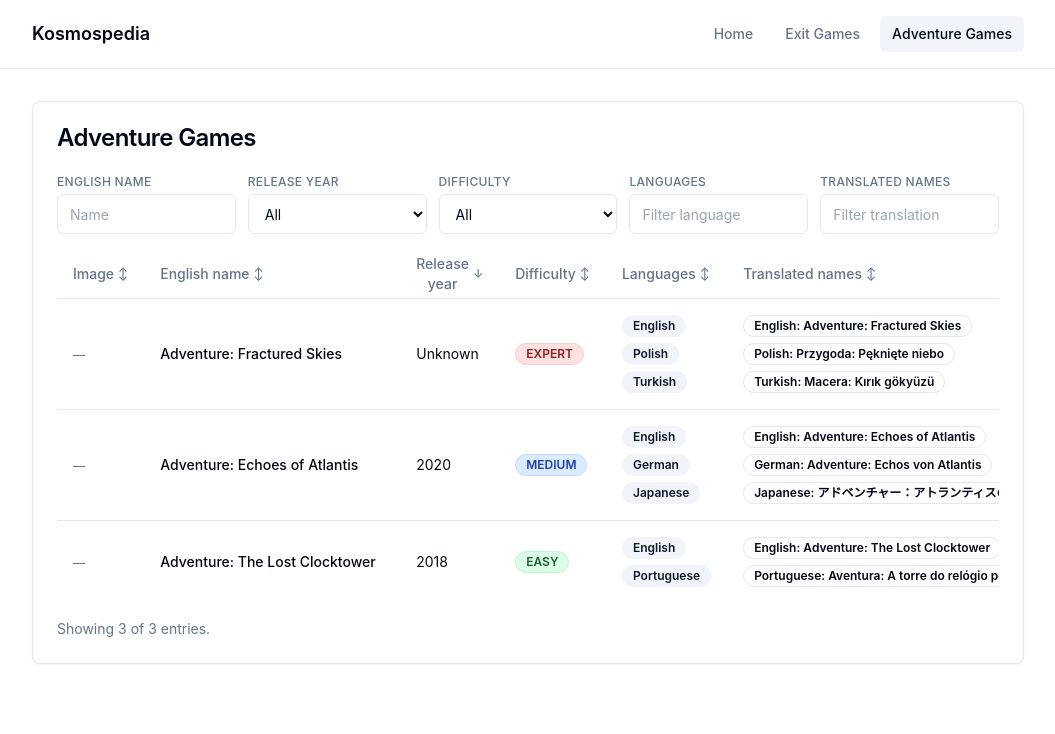
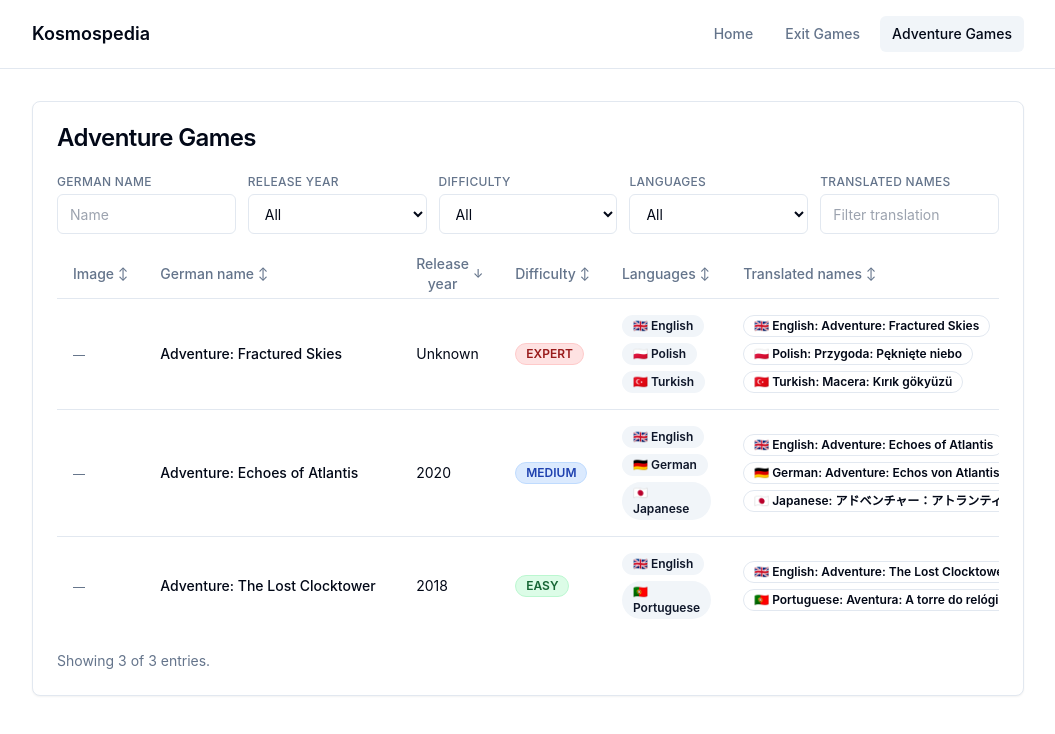
Before and after one commit to elenaferr0/kosmospedia, a React (Vite) app: page /adventure-games in a window 1280 px wide. Shown: the top 734 px of the page, without its empty margins (112-1167 px from the left). Built offline with nearby package versions, Linux system fonts and the light colour scheme.

Commit message:
feat: added language flags, renamed english name to german name

```diff
--- a/src/components/GameTable.tsx
+++ b/src/components/GameTable.tsx
@@ -8,17 +8,38 @@ type GameTableProps = {
   imageByKey?: Record<string, string>;
 };
 
-type SortColumn = 'image' | 'englishName' | 'releaseYear' | 'difficulty' | 'languages' | 'translations';
+type SortColumn = 'image' | 'germanName' | 'releaseYear' | 'difficulty' | 'languages' | 'translations';
 type SortDirection = 'asc' | 'desc';
+
+const FLAG_BY_LANGUAGE: Record<string, string> = {
+  german: '🇩🇪',
+  english: '🇬🇧',
+  french: '🇫🇷',
+  spanish: '🇪🇸',
+  italian: '🇮🇹',
+  portuguese: '🇵🇹',
+  japanese: '🇯🇵',
+  polish: '🇵🇱',
+  turkish: '🇹🇷',
+};
+
+function getLanguageFlag(language: string) {
+  return FLAG_BY_LANGUAGE[language.toLowerCase()] ?? '🏳️';
+}
 
 export function GameTable({ games, imageByKey = {} }: GameTableProps) {
   const [nameFilter, setNameFilter] = useState('');
   const [releaseYearFilter, setReleaseYearFilter] = useState<'ALL' | 'UNKNOWN' | string>('ALL');
   const [difficultyFilter, setDifficultyFilter] = useState<'ALL' | GameItem['difficulty']>('ALL');
-  const [languageFilter, setLanguageFilter] = useState('');
+  const [languageFilter, setLanguageFilter] = useState<'ALL' | string>('ALL');
   const [translationFilter, setTranslationFilter] = useState('');
   const [sortColumn, setSortColumn] = useState<SortColumn>('releaseYear');
   const [sortDirection, setSortDirection] = useState<SortDirection>('desc');
+
+  const availableLanguages = useMemo(
+    () => Array.from(new Set(games.flatMap((game) => game.languages.map((item) => item.language)))).sort((a, b) => a.localeCompare(b)),
+    [games]
+  );
 
   const availableYears = useMemo(
     () =>
@@ -44,12 +65,11 @@ export function GameTable({ games, imageByKey = {} }: GameTableProps) {
 
   const filteredGames = useMemo(() => {
     const normalizedNameFilter = nameFilter.trim().toLowerCase();
-    const normalizedLanguageFilter = languageFilter.trim().toLowerCase();
     const normalizedTranslationFilter = translationFilter.trim().toLowerCase();
 
     return games.filter((game) => {
       if (normalizedNameFilter) {
-        const nameHaystack = `${game.englishName} ${game.key}`.toLowerCase();
+        const nameHaystack = `${game.germanName} ${game.key}`.toLowerCase();
         if (!nameHaystack.includes(normalizedNameFilter)) {
           return false;
         }
@@ -69,8 +89,8 @@ export function GameTable({ games, imageByKey = {} }: GameTableProps) {
         return false;
       }
 
-      if (normalizedLanguageFilter) {
-        const hasLanguageMatch = game.languages.some((item) => item.language.toLowerCase().includes(normalizedLanguageFilter));
+      if (languageFilter !== 'ALL') {
+        const hasLanguageMatch = game.languages.some((item) => item.language === languageFilter);
         if (!hasLanguageMatch) {
           return false;
         }
@@ -87,7 +107,7 @@ export function GameTable({ games, imageByKey = {} }: GameTableProps) {
 
       return true;
     });
-  }, [difficultyFilter, games, imageByKey, languageFilter, nameFilter, releaseYearFilter, translationFilter]);
+  }, [difficultyFilter, games, languageFilter, nameFilter, releaseYearFilter, translationFilter]);
 
   const sortedGames = useMemo(() => {
     return [...filteredGames].sort((a, b) => {
@@ -100,8 +120,8 @@ export function GameTable({ games, imageByKey = {} }: GameTableProps) {
           comparison = imageA - imageB;
           break;
         }
-        case 'englishName':
-          comparison = a.englishName.localeCompare(b.englishName);
+        case 'germanName':
+          comparison = a.germanName.localeCompare(b.germanName);
           break;
         case 'releaseYear': {
           const yearA = a.releaseYear;
@@ -136,7 +156,7 @@ export function GameTable({ games, imageByKey = {} }: GameTableProps) {
       }
 
       if (comparison === 0) {
-        comparison = a.englishName.localeCompare(b.englishName);
+        comparison = a.germanName.localeCompare(b.germanName);
       }
 
       return sortDirection === 'asc' ? comparison : -comparison;
@@ -163,9 +183,9 @@ export function GameTable({ games, imageByKey = {} }: GameTableProps) {
 
   return (
     <div className="space-y-4">
-  <div className="grid grid-cols-1 gap-3 lg:grid-cols-5">
+      <div className="grid grid-cols-1 gap-3 lg:grid-cols-5">
         <label>
-          <span className="mb-1 block text-xs font-medium uppercase tracking-wide text-muted-foreground">English name</span>
+          <span className="mb-1 block text-xs font-medium uppercase tracking-wide text-muted-foreground">German name</span>
           <input
             type="text"
             value={nameFilter}
@@ -209,13 +229,18 @@ export function GameTable({ games, imageByKey = {} }: GameTableProps) {
 
         <label>
           <span className="mb-1 block text-xs font-medium uppercase tracking-wide text-muted-foreground">Languages</span>
-          <input
-            type="text"
+          <select
             value={languageFilter}
             onChange={(event) => setLanguageFilter(event.target.value)}
-            placeholder="Filter language"
             className="h-10 w-full rounded-md border border-input bg-background px-3 py-2 text-sm"
-          />
+          >
+            <option value="ALL">All</option>
+            {availableLanguages.map((language) => (
+              <option key={language} value={language}>
+                {getLanguageFlag(language)} {language}
+              </option>
+            ))}
+          </select>
         </label>
 
         <label>
@@ -242,10 +267,10 @@ export function GameTable({ games, imageByKey = {} }: GameTableProps) {
             <TableHead className="min-w-[16rem] w-[20rem]">
               <button
                 type="button"
-                onClick={() => toggleSort('englishName')}
+                onClick={() => toggleSort('germanName')}
                 className="inline-flex items-center gap-1 font-medium"
               >
-                English name <span className="text-xs text-muted-foreground">{sortIndicator('englishName')}</span>
+                German name <span className="text-xs text-muted-foreground">{sortIndicator('germanName')}</span>
               </button>
             </TableHead>
             <TableHead>
@@ -296,7 +321,7 @@ export function GameTable({ games, imageByKey = {} }: GameTableProps) {
                   {imageSrc ? (
                     <img
                       src={imageSrc}
-                      alt={game.englishName}
+                      alt={game.germanName}
                       className="h-14 w-14 rounded-md object-cover"
                       loading="lazy"
                     />
@@ -305,7 +330,7 @@ export function GameTable({ games, imageByKey = {} }: GameTableProps) {
                   )}
                 </TableCell>
                 <TableCell className="min-w-[16rem] w-[20rem] font-medium">
-                  <div>{game.englishName}</div>
+                  <div>{game.germanName}</div>
                 </TableCell>
                 <TableCell>{game.releaseYear ?? 'Unknown'}</TableCell>
                 <TableCell>
@@ -317,7 +342,7 @@ export function GameTable({ games, imageByKey = {} }: GameTableProps) {
                   <div className="flex flex-wrap gap-1.5">
                     {game.languages.map((item) => (
                       <Badge key={`${game.key}-${item.language}`} variant="secondary">
-                        {item.language}
+                        {getLanguageFlag(item.language)} {item.language}
                       </Badge>
                     ))}
                   </div>
@@ -327,7 +352,7 @@ export function GameTable({ games, imageByKey = {} }: GameTableProps) {
                     {game.languages.map((item) => (
                       <Badge key={`${game.key}-${item.language}-translated`} variant="outline" className="max-w-xs">
                         <span className="truncate" title={`${item.language}: ${item.translatedName}`}>
-                          {item.language}: {item.translatedName}
+                          {getLanguageFlag(item.language)} {item.language}: {item.translatedName}
                         </span>
                       </Badge>
                     ))}
--- a/src/data/adventure/adventure-games.json
+++ b/src/data/adventure/adventure-games.json
@@ -1,7 +1,7 @@
 [
   {
     "key": "adventure-echoes-of-atlantis",
-    "englishName": "Adventure: Echoes of Atlantis",
+    "germanName": "Adventure: Echoes of Atlantis",
     "releaseYear": 2020,
     "difficulty": "MEDIUM",
     "languages": [
@@ -12,7 +12,7 @@
   },
   {
     "key": "adventure-lost-clocktower",
-    "englishName": "Adventure: The Lost Clocktower",
+    "germanName": "Adventure: The Lost Clocktower",
     "releaseYear": 2018,
     "difficulty": "EASY",
     "languages": [
@@ -22,7 +22,7 @@
   },
   {
     "key": "adventure-fractured-skies",
-    "englishName": "Adventure: Fractured Skies",
+    "germanName": "Adventure: Fractured Skies",
     "difficulty": "EXPERT",
     "languages": [
       { "language": "English", "translatedName": "Adventure: Fractured Skies" },
--- a/src/data/exit/exit-games.json
+++ b/src/data/exit/exit-games.json
@@ -1,7 +1,7 @@
 [
   {
     "key": "exit-the-phalara-ruins",
-    "englishName": "Exit: The Phalara Ruins",
+    "germanName": "Exit: The Phalara Ruins",
     "releaseYear": 2021,
     "difficulty": "EASY",
     "languages": [
@@ -12,7 +12,7 @@
   },
   {
     "key": "exit-the-cursed-lab",
-    "englishName": "Exit: The Cursed Lab",
+    "germanName": "Exit: The Cursed Lab",
     "releaseYear": 2019,
     "difficulty": "MEDIUM",
     "languages": [
@@ -22,7 +22,7 @@
   },
   {
     "key": "exit-whispers-under-ice",
-    "englishName": "Exit: Whispers Under Ice",
+    "germanName": "Exit: Whispers Under Ice",
     "difficulty": "HARD",
     "languages": [
       { "language": "English", "translatedName": "Exit: Whispers Under Ice" },
--- a/src/types/game.ts
+++ b/src/types/game.ts
@@ -7,7 +7,7 @@ export type LocalizedName = {
 
 export type GameItem = {
   key: string;
-  englishName: string;
+  germanName: string;
   releaseYear?: number;
   difficulty: Difficulty;
   languages: LocalizedName[];
```
